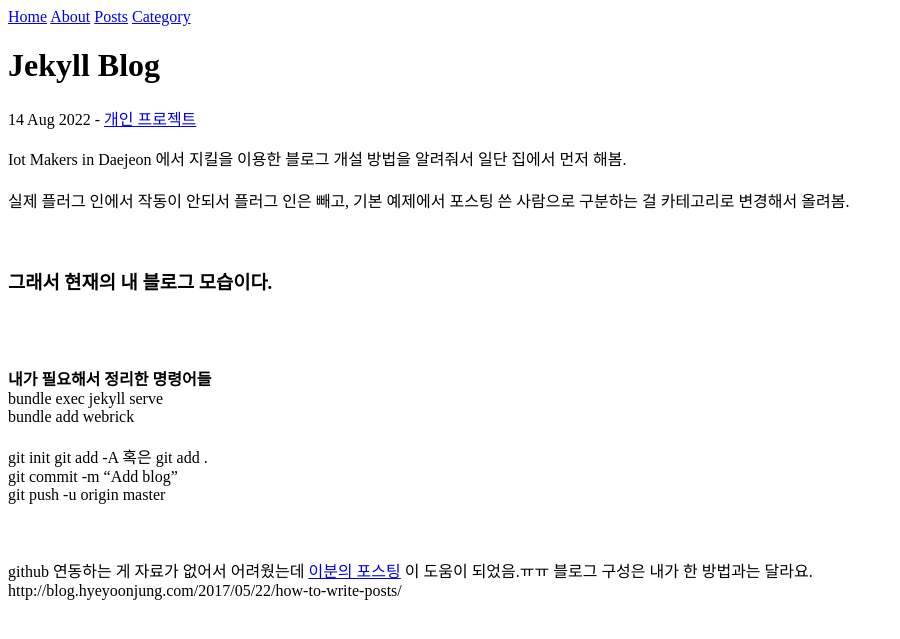
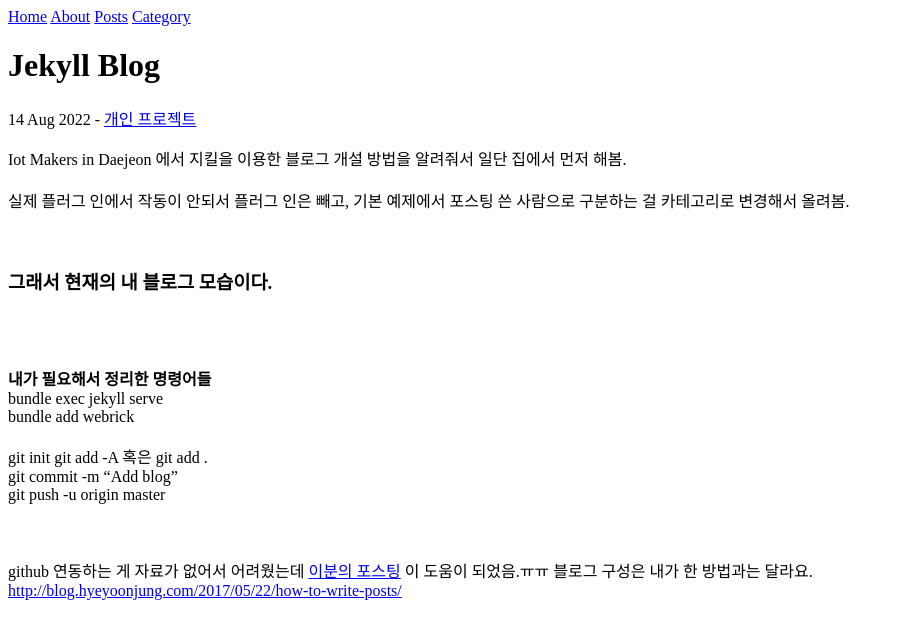
Before and after one commit to imaaan-lab/imaaan-lab.github.io, a Jekyll site: the page built from _posts/2022-08-14-jekyll-blog.md, in a window 1280 px wide. Shown: the top 639 px of the page, without its empty margins (0-900 px from the left). Built offline with Jekyll 4.4.1, drawn with Linux system fonts in a browser that asks for light colours.

Commit message:
Update 2022-08-14-jekyll-blog.md

```diff
--- a/_posts/2022-08-14-jekyll-blog.md
+++ b/_posts/2022-08-14-jekyll-blog.md
@@ -29,4 +29,4 @@
 [이분의 포스팅](http://blog.hyeyoonjung.com/2017/05/22/how-to-write-posts/) 이 도움이 되었음.ㅠㅠ
 블로그 구성은 내가 한 방법과는 달라요.
 <br/>
-http://blog.hyeyoonjung.com/2017/05/22/how-to-write-posts/
+<http://blog.hyeyoonjung.com/2017/05/22/how-to-write-posts/>
```
